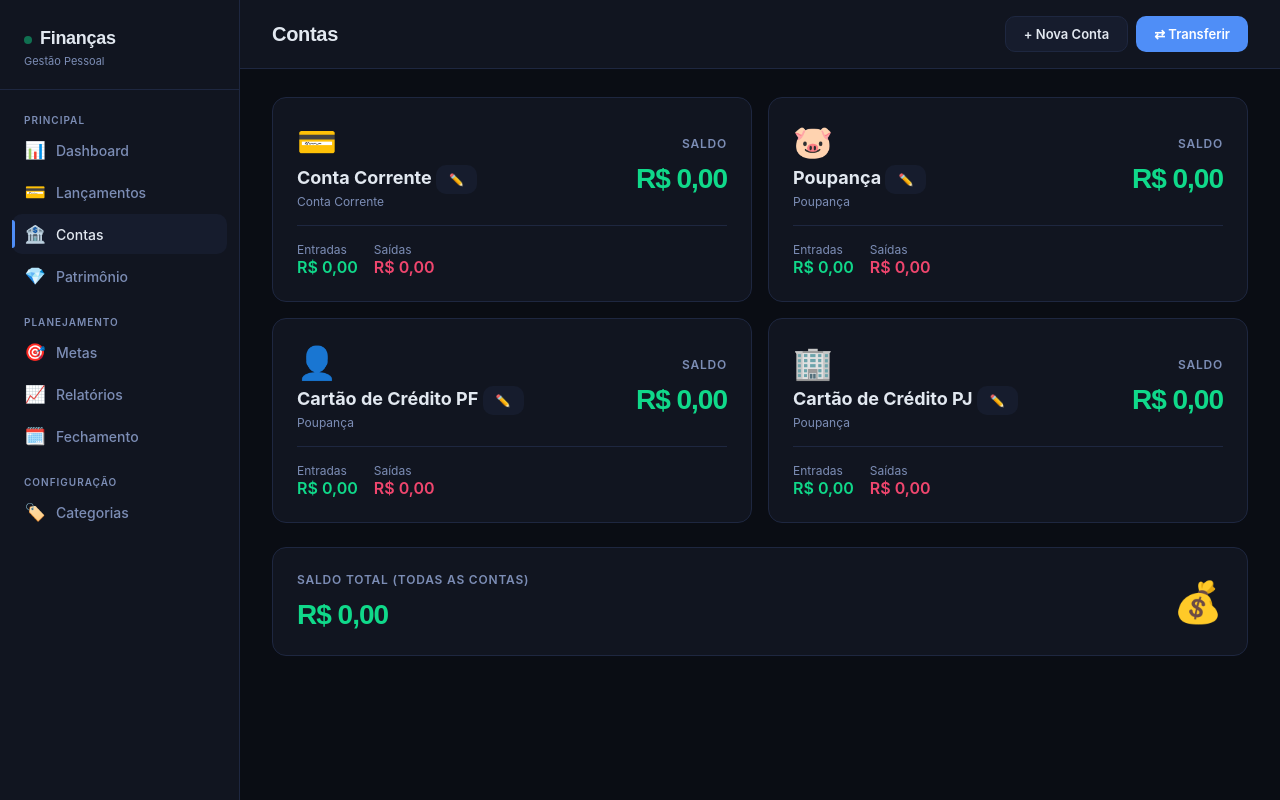
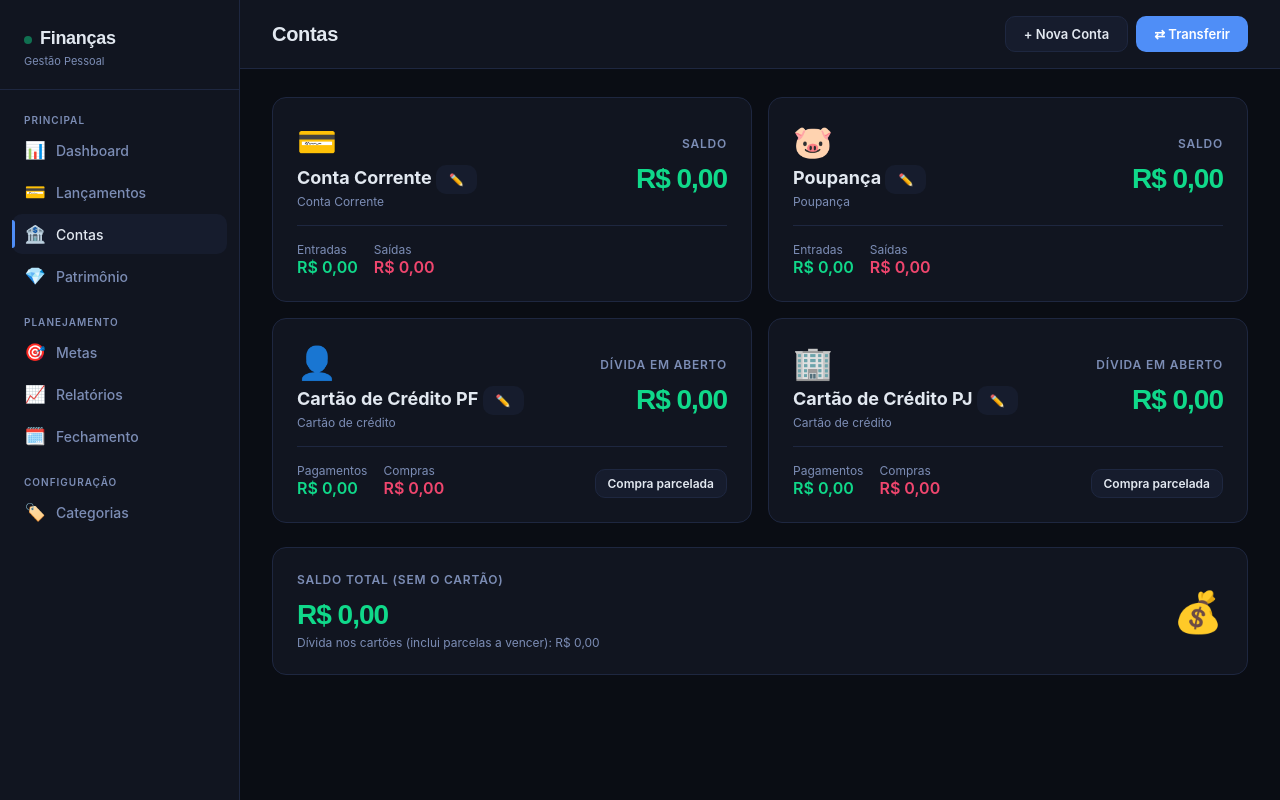
Before and after one commit to jscoringasilva-a11y/Financs, a Flask app: page /contas in a window 1280 px wide. Run offline with Flask 3, Linux system fonts and the light colour scheme; data comes from the database, SQL or seed files in the repository; data that the repository does not hold is empty; some libraries are stand-ins or nearby versions.

Commit message:
Add files via upload

```diff
--- a/templates/contas.html
+++ b/templates/contas.html
@@ -14,6 +14,8 @@
 
 <div class="grid-2 mb-24">
   {% for r in resumos %}
+  {% set eh_cartao = r.conta.tipo == 'cartao' %}
+  {% set fatura = 0 - r.saldo %}
   <div class="card">
     <div class="flex-between mb-16">
       <div>
@@ -23,24 +25,45 @@
           <button class="btn btn-ghost btn-sm" style="border-color:transparent" title="Renomear conta"
                   onclick='abrirEditarConta({{ r.conta.id }}, {{ r.conta.nome|tojson }}, {{ r.conta.icone|tojson }})'>✏️</button>
         </div>
-        <div class="text-sm text-muted">{{ 'Conta Corrente' if r.conta.tipo == 'corrente' else 'Poupança' }}</div>
+        <div class="text-sm text-muted">{{ 'Cartão de crédito' if eh_cartao else ('Conta Corrente' if r.conta.tipo == 'corrente' else 'Poupança') }}</div>
       </div>
       <div class="text-right">
+        {% if eh_cartao %}
+        <div class="card-title">Dívida em aberto</div>
+        <div class="card-value" style="color: {{ 'var(--red)' if fatura > 0 else 'var(--green)' }}">
+          R$ {{ fatura|brl_num }}
+        </div>
+        {% if fatura > 0 %}
+        <div class="text-sm text-muted" style="margin-top:4px">
+          Já vencido: R$ {{ r.exigivel|brl_num }}<br>
+          Parcelas a vencer: R$ {{ r.a_vencer|brl_num }}
+        </div>
+        {% endif %}
+        {% else %}
         <div class="card-title">Saldo</div>
         <div class="card-value" style="color: {{ 'var(--green)' if r.saldo >= 0 else 'var(--red)' }}">
           R$ {{ (r.saldo)|brl_num }}
         </div>
+        {% endif %}
       </div>
     </div>
-    <div style="display:flex; gap:16px; padding-top:16px; border-top:1px solid var(--border)">
+    <div style="display:flex; gap:16px; padding-top:16px; border-top:1px solid var(--border); align-items:flex-end">
       <div>
-        <div class="text-sm text-muted">Entradas</div>
+        <div class="text-sm text-muted">{{ 'Pagamentos' if eh_cartao else 'Entradas' }}</div>
         <div class="valor-green fw-600">R$ {{ (r.receitas)|brl_num }}</div>
       </div>
       <div>
-        <div class="text-sm text-muted">Saídas</div>
+        <div class="text-sm text-muted">{{ 'Compras' if eh_cartao else 'Saídas' }}</div>
         <div class="valor-red fw-600">R$ {{ (r.despesas)|brl_num }}</div>
       </div>
+      {% if eh_cartao %}
+      <div style="margin-left:auto; display:flex; gap:8px; flex-wrap:wrap; justify-content:flex-end">
+        <button class="btn btn-ghost btn-sm" onclick="abrirParcelada({{ r.conta.id }}, {{ r.conta.nome|tojson }})">Compra parcelada</button>
+        {% if r.exigivel > 0 %}
+        <button class="btn btn-green btn-sm" onclick="pagarFatura({{ r.conta.id }}, {{ '%.2f'|format(r.exigivel) }})">Pagar o vencido</button>
+        {% endif %}
+      </div>
+      {% endif %}
     </div>
   </div>
   {% endfor %}
@@ -50,10 +73,13 @@
 <div class="card mb-24">
   <div class="flex-between">
     <div>
-      <div class="card-title">Saldo Total (todas as contas)</div>
-      <div class="card-value" style="color: {{ 'var(--green)' if resumos|sum(attribute='saldo') >= 0 else 'var(--red)' }}">
-        R$ {{ (resumos|sum(attribute='saldo'))|brl_num }}
+      <div class="card-title">Saldo Total{% if tem_cartao %} (sem o cartão){% else %} (todas as contas){% endif %}</div>
+      <div class="card-value" style="color: {{ 'var(--green)' if saldo_total >= 0 else 'var(--red)' }}">
+        R$ {{ saldo_total|brl_num }}
       </div>
+      {% if tem_cartao %}
+      <div class="card-sub">Dívida nos cartões (inclui parcelas a vencer): R$ {{ fatura_total|brl_num }}</div>
+      {% endif %}
     </div>
     <div style="font-size:40px">💰</div>
   </div>
@@ -66,7 +92,7 @@
     <form action="/conta/transferir" method="POST">
       <div class="form-group">
         <label>De (origem)</label>
-        <select name="origem_id" required>
+        <select name="origem_id" id="transfOrigem" required>
           {% for r in resumos %}
           <option value="{{ r.conta.id }}">{{ r.conta.icone }} {{ r.conta.nome }}</option>
           {% endfor %}
@@ -74,7 +100,7 @@
       </div>
       <div class="form-group">
         <label>Para (destino)</label>
-        <select name="destino_id" required>
+        <select name="destino_id" id="transfDestino" required>
           {% for r in resumos %}
           <option value="{{ r.conta.id }}">{{ r.conta.icone }} {{ r.conta.nome }}</option>
           {% endfor %}
@@ -82,7 +108,7 @@
       </div>
       <div class="form-group">
         <label>Valor (R$)</label>
-        <input type="number" name="valor" step="0.01" min="0.01" placeholder="0,00" required>
+        <input type="number" name="valor" id="transfValor" step="0.01" min="0.01" placeholder="0,00" required>
       </div>
       <div class="form-group">
         <label>Data</label>
@@ -91,6 +117,52 @@
       <div class="flex gap-8" style="justify-content:flex-end; margin-top:8px">
         <button type="button" class="btn btn-ghost" onclick="closeModal('modalTransferir')">Cancelar</button>
         <button type="submit" class="btn btn-primary">Transferir</button>
+      </div>
+    </form>
+  </div>
+</div>
+
+<!-- Modal Compra parcelada no cartão -->
+<div class="modal-overlay" id="modalParcelada" onclick="if(event.target===this)closeModal('modalParcelada')">
+  <div class="modal">
+    <h3>🧾 Compra parcelada</h3>
+    <form id="formParcelada" action="" method="POST">
+      <div class="text-sm text-muted" style="margin-bottom:12px" id="parceladaCartao"></div>
+      <div class="form-group">
+        <label>Descrição</label>
+        <input type="text" name="descricao" placeholder="Ex: Notebook, Geladeira..." required>
+      </div>
+      <div class="grid-2">
+        <div class="form-group">
+          <label>Valor total (R$)</label>
+          <input type="number" name="valor" step="0.01" min="0.01" placeholder="0,00" required>
+        </div>
+        <div class="form-group">
+          <label>Parcelas</label>
+          <input type="number" name="parcelas" min="2" max="48" placeholder="Ex: 6" required>
+        </div>
+      </div>
+      <div class="grid-2">
+        <div class="form-group">
+          <label>Data da compra</label>
+          <input type="date" name="data" id="parceladaData" value="{{ hoje_str }}" required>
+        </div>
+        <div class="form-group">
+          <label>Categoria</label>
+          <select name="categoria_id">
+            <option value="">Sem categoria</option>
+            {% for cat in categorias_despesa %}
+            <option value="{{ cat.id }}">{{ cat.icone }} {{ cat.nome }}</option>
+            {% endfor %}
+          </select>
+        </div>
+      </div>
+      <div class="text-sm text-muted" style="line-height:1.5; margin-bottom:8px">
+        O valor total entra na dívida do cartão (Passivos) e na despesa do mês da compra. A 1ª parcela vence no mês da compra; as demais ficam como "parcelas a vencer" e só são pagas quando vencem.
+      </div>
+      <div class="flex gap-8" style="justify-content:flex-end; margin-top:8px">
+        <button type="button" class="btn btn-ghost" onclick="closeModal('modalParcelada')">Cancelar</button>
+        <button type="submit" class="btn btn-primary">Lançar compra</button>
       </div>
     </form>
   </div>
@@ -110,6 +182,7 @@
         <select name="tipo">
           <option value="corrente">Conta Corrente</option>
           <option value="poupanca">Poupança</option>
+          <option value="cartao">Cartão de crédito (fatura entra nos Passivos)</option>
         </select>
       </div>
       <div class="form-group">
@@ -124,7 +197,7 @@
         </select>
       </div>
       <div class="text-sm text-muted" style="line-height:1.5; margin-bottom:8px">
-        A conta nova aparece sozinha no Patrimônio, com o saldo atualizado pelos lançamentos.
+        A conta nova aparece sozinha no Patrimônio, com o saldo atualizado pelos lançamentos. Cartão de crédito aparece em Passivos.
       </div>
       <div class="flex gap-8" style="justify-content:flex-end; margin-top:8px">
         <button type="button" class="btn btn-ghost" onclick="closeModal('modalNovaConta')">Cancelar</button>
@@ -170,6 +243,13 @@
 {% block scripts %}
 <script>
 document.querySelector('input[name="data"]').value = new Date().toISOString().split('T')[0];
+document.getElementById('parceladaData').value = new Date().toISOString().split('T')[0];
+
+function abrirParcelada(cartaoId, nome) {
+    document.getElementById('formParcelada').action = '/cartao/compra-parcelada/' + cartaoId;
+    document.getElementById('parceladaCartao').textContent = 'Cartão: ' + nome;
+    openModal('modalParcelada');
+}
 
 function abrirEditarConta(id, nome, icone) {
     document.getElementById('formEditarConta').action = '/conta/editar/' + id;
@@ -184,9 +264,22 @@ function abrirEditarConta(id, nome, icone) {
     openModal('modalEditarConta');
 }
 
+// Pagar fatura: abre a transferência já com o cartão como destino e o valor da fatura
+function pagarFatura(cartaoId, valor) {
+    const destino = document.getElementById('transfDestino');
+    const origem = document.getElementById('transfOrigem');
+    destino.value = cartaoId;
+    if (origem.value == cartaoId) {
+        const outra = [...origem.options].find(o => o.value != cartaoId);
+        if (outra) origem.value = outra.value;
+    }
+    document.getElementById('transfValor').value = valor;
+    openModal('modalTransferir');
+}
+
 // Avisos de erro ao criar/renomear conta
 const erro = new URLSearchParams(window.location.search).get('erro');
 if (erro === 'repetido') showToast('Já existe uma conta com esse nome.', 'error');
-else if (erro === 'dados') showToast('Preencha o nome da conta.', 'error');
+else if (erro === 'dados') showToast('Confira os dados informados.', 'error');
 </script>
 {% endblock %}
--- a/templates/patrimonio.html
+++ b/templates/patrimonio.html
@@ -57,7 +57,7 @@
                     {% if i.auto %}<span class="badge badge-blue" style="margin-left:6px">automático</span>{% endif %}
                 </div>
                 <div class="text-sm text-muted">
-                    {% if i.auto %}Saldo da conta, atualizado pelos lançamentos{% else %}Atualizado em {{ i.atualizado_em.strftime('%d/%m/%Y') if i.atualizado_em else '—' }}{% endif %}
+                    {% if i.cartao %}Dívida do cartão, atualizada pelos lançamentos{% if i.a_vencer > 0 %} — inclui {{ brl(i.a_vencer) }} de parcelas a vencer{% endif %}{% elif i.auto %}Saldo da conta, atualizado pelos lançamentos{% else %}Atualizado em {{ i.atualizado_em.strftime('%d/%m/%Y') if i.atualizado_em else '—' }}{% endif %}
                 </div>
             </div>
             <div class="flex" style="align-items:center; gap:8px">
```
Also changed, not shown: templates/fechamento.html (+16 -0 lines).
